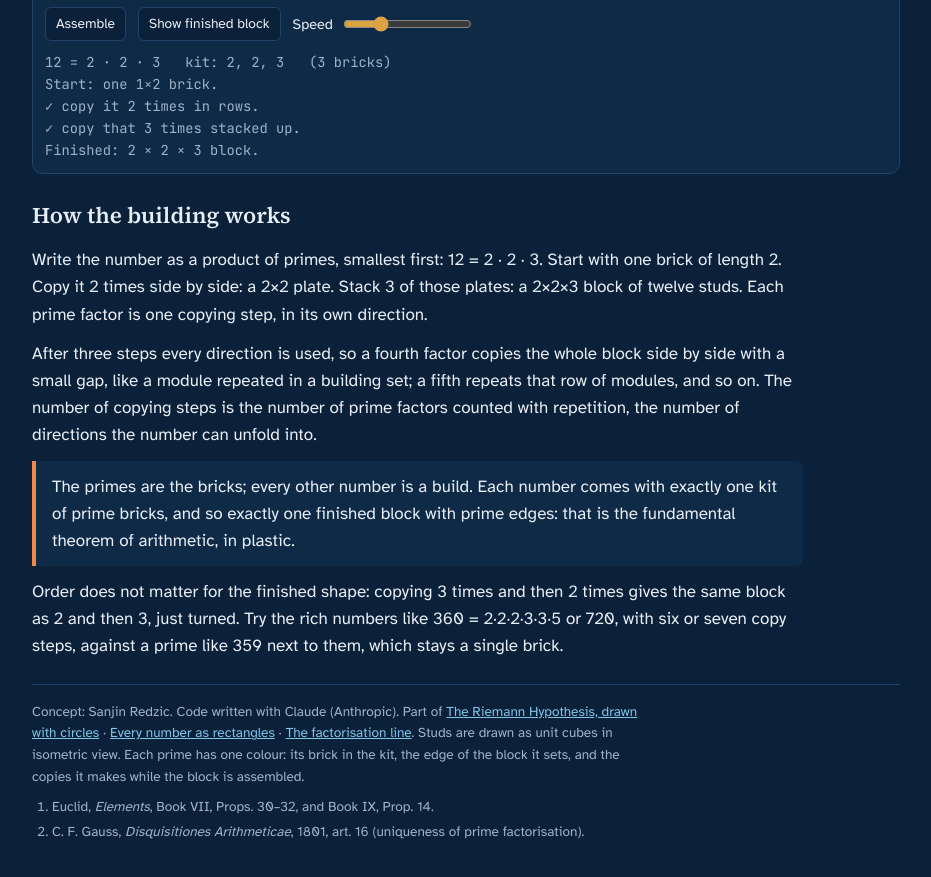
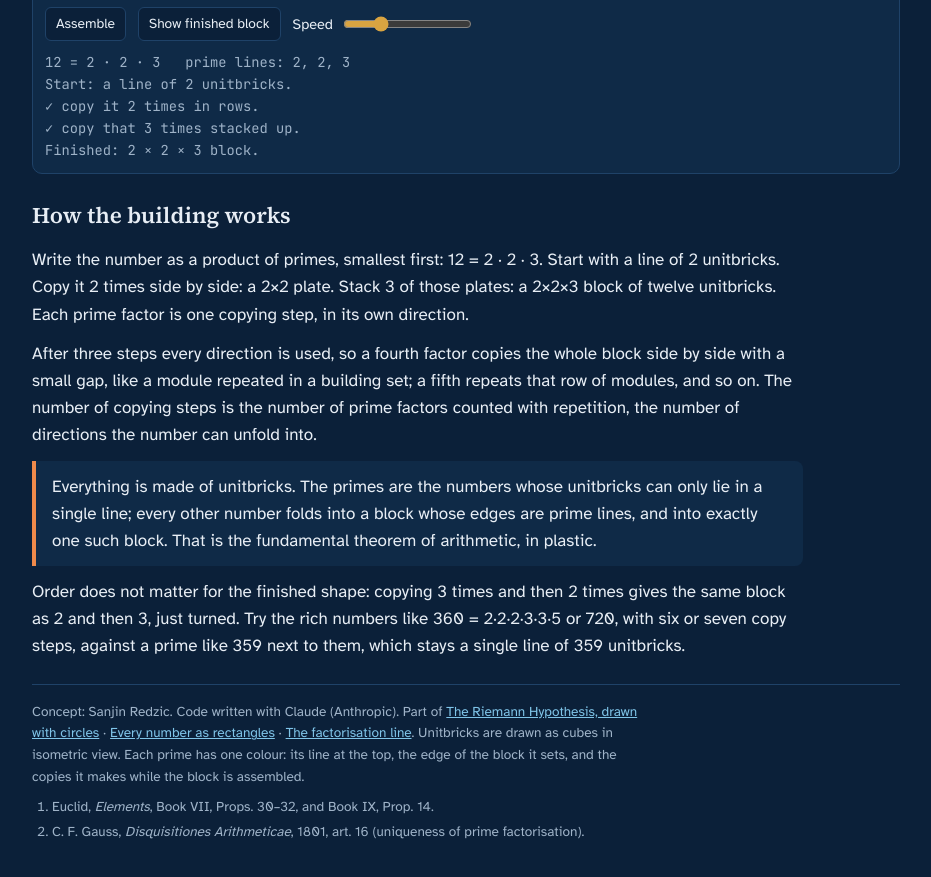
Before and after one commit to ninjas1337/Riemann-Hypothesis-Drawn-with-Circles, a plain HTML site: page bricks.html in a window 1280 px wide. Shown: the part 975-1852 px from the top of the page, without its empty margins (174-1105 px from the left). Drawn offline with Linux system fonts and the light colour scheme.

Commit message:
Bricks page: unitbricks, primes as single lines
Everything is made of unitbricks; a prime can only lie as one single
line of them, every other number folds into a block with prime edges.

Co-Authored-By: Claude Opus 5.5 <noreply@anthropic.com>
Claude-Session: https://claude.ai/code/session_01Q5QdYrwKMfrJVhx4Wiyqfc

```diff
--- a/bricks.html
+++ b/bricks.html
@@ -3,10 +3,10 @@
 <head>
 <meta charset="utf-8">
 <meta name="viewport" content="width=device-width, initial-scale=1">
-<title>Numbers Built from Bricks</title>
-<meta name="description" content="Every number assembled from toy bricks: a prime is a single 1×p brick, a composite is built by copying, one copy step per prime factor. 12 = a 1×2 brick, copied into a 2×2 plate, stacked into a 2×2×3 block.">
-<meta property="og:title" content="Numbers Built from Bricks">
-<meta property="og:description" content="Primes are single bricks; every other number is assembled by copying.">
+<title>Numbers Built from Unitbricks</title>
+<meta name="description" content="Every number is made of unitbricks. A prime can only lie as one single line of them; every other number folds into a block whose edges are prime lines. 12 is a 2×2×3 block of twelve unitbricks.">
+<meta property="og:title" content="Numbers Built from Unitbricks">
+<meta property="og:description" content="Primes are single lines of unitbricks; every other number folds into a block with prime edges.">
 <meta property="og:image" content="https://ninjas1337.github.io/Riemann-Hypothesis-Drawn-with-Circles/preview.png">
 <meta name="author" content="Sanjin Redzic">
 <link rel="preconnect" href="https://fonts.googleapis.com">
@@ -54,8 +54,8 @@ a{color:var(--line)}
 <main>
 <div>
   <a class="back" href="line.html">← The factorisation line</a>
-  <h1>Numbers built from bricks, <em>primes as single bricks</em></h1>
-  <p class="lede">The primes are the bricks themselves. The box contains only prime bricks, 2, 3, 5, 7, 11, …, and every other number is something you build from them: each prime brick sets one edge of the finished block. 12 is built from the kit 2, 2, 3. Every number has exactly one kit, and a prime is a kit with a single brick in it.</p>
+  <h1>Numbers built from unitbricks, <em>primes as single lines</em></h1>
+  <p class="lede">Every number is made of unitbricks, the single 1-blocks. A prime is a number whose unitbricks can only lie in one single line: there is no way to fold them into a rectangle. Every other number folds into a block, and the edges of that block are prime lines. 12 folds into a 2 × 2 × 3 block of twelve unitbricks, with edges 2, 2 and 3. Every number has exactly one such set of prime edges.</p>
 </div>
 
 <section>
@@ -68,7 +68,7 @@ a{color:var(--line)}
       <button id="nextC" type="button">Next composite</button>
       <button id="rich" type="button">Rich number</button>
     </div>
-    <canvas id="cv" role="img" aria-label="The chosen number assembled from bricks in three dimensions"></canvas>
+    <canvas id="cv" role="img" aria-label="The chosen number assembled from unitbricks in three dimensions"></canvas>
     <div class="row">
       <button id="play" class="on" type="button">Assemble</button>
       <button id="whole" type="button">Show finished block</button>
@@ -80,14 +80,14 @@ a{color:var(--line)}
 
 <section>
   <h2>How the building works</h2>
-  <p>Write the number as a product of primes, smallest first: 12 = 2 · 2 · 3. Start with one brick of length 2. Copy it 2 times side by side: a 2×2 plate. Stack 3 of those plates: a 2×2×3 block of twelve studs. Each prime factor is one copying step, in its own direction.</p>
+  <p>Write the number as a product of primes, smallest first: 12 = 2 · 2 · 3. Start with a line of 2 unitbricks. Copy it 2 times side by side: a 2×2 plate. Stack 3 of those plates: a 2×2×3 block of twelve unitbricks. Each prime factor is one copying step, in its own direction.</p>
   <p>After three steps every direction is used, so a fourth factor copies the whole block side by side with a small gap, like a module repeated in a building set; a fifth repeats that row of modules, and so on. The number of copying steps is the number of prime factors counted with repetition, the number of directions the number can unfold into.</p>
-  <div class="callout"><p>The primes are the bricks; every other number is a build. Each number comes with exactly one kit of prime bricks, and so exactly one finished block with prime edges: that is the fundamental theorem of arithmetic, in plastic.</p></div>
-  <p>Order does not matter for the finished shape: copying 3 times and then 2 times gives the same block as 2 and then 3, just turned. Try the rich numbers like 360 = 2·2·2·3·3·5 or 720, with six or seven copy steps, against a prime like 359 next to them, which stays a single brick.</p>
+  <div class="callout"><p>Everything is made of unitbricks. The primes are the numbers whose unitbricks can only lie in a single line; every other number folds into a block whose edges are prime lines, and into exactly one such block. That is the fundamental theorem of arithmetic, in plastic.</p></div>
+  <p>Order does not matter for the finished shape: copying 3 times and then 2 times gives the same block as 2 and then 3, just turned. Try the rich numbers like 360 = 2·2·2·3·3·5 or 720, with six or seven copy steps, against a prime like 359 next to them, which stays a single line of 359 unitbricks.</p>
 </section>
 
 <footer>
-  <p>Concept: Sanjin Redzic. Code written with Claude (Anthropic). Part of <a href="index.html">The Riemann Hypothesis, drawn with circles</a> · <a href="factors.html">Every number as rectangles</a> · <a href="line.html">The factorisation line</a>. Studs are drawn as unit cubes in isometric view. Each prime has one colour: its brick in the kit, the edge of the block it sets, and the copies it makes while the block is assembled.</p>
+  <p>Concept: Sanjin Redzic. Code written with Claude (Anthropic). Part of <a href="index.html">The Riemann Hypothesis, drawn with circles</a> · <a href="factors.html">Every number as rectangles</a> · <a href="line.html">The factorisation line</a>. Unitbricks are drawn as cubes in isometric view. Each prime has one colour: its line at the top, the edge of the block it sets, and the copies it makes while the block is assembled.</p>
   <ol>
     <li>Euclid, <i>Elements</i>, Book VII, Props. 30–32, and Book IX, Prop. 14.</li>
     <li>C. F. Gauss, <i>Disquisitiones Arithmeticae</i>, 1801, art. 16 (uniqueness of prime factorisation).</li>
@@ -178,14 +178,14 @@ function draw(){
     else { A=[Ex[0]+off,-off,0]; B=[Ex[0]+off,-off,Ex[2]]; al="left"; dx=10*d; dy=0; }
     m=line(A,B,c,2*d); lab("×"+F[k],m[0]+dx,m[1]+dy,c,al);
   }
-  g.fillStyle="#9fb3c8"; g.font=(12*d)+"px "+MONO; g.fillText(cs.length+" studs",10*d,H-10*d);
+  g.fillStyle="#9fb3c8"; g.font=(12*d)+"px "+MONO; g.fillText(cs.length+" unitbricks",10*d,H-10*d);
   drawKit(g,W,d,kMax,finished);
   describe(kMax,tMax);
 }
 function primeIndex(p){let c=0;for(let q=2;q<p;q++) if(isPrime(q)) c++;return c;}
 function drawKit(g,W,d,kMax,finished){ // the prime bricks this number is built from, as loose pieces; the one in use is ringed
   const u=13*d; let x=10*d, y=14*d;
-  g.font=(11*d)+"px "+MONO; g.fillStyle="#9fb3c8"; g.fillText("kit:",x,y+0.75*u); x+=34*d;
+  g.font=(11*d)+"px "+MONO; g.fillStyle="#9fb3c8"; g.fillText("prime lines:",x,y+0.75*u); x+=92*d;
   F.forEach((p,k)=>{
     const len=Math.min(p,14), w=len*u, col=PAL[primeIndex(p)%PAL.length];
     if(x+w>W-10*d){ x=44*d; y+=2.4*u; }
@@ -199,9 +199,9 @@ function drawKit(g,W,d,kMax,finished){ // the prime bricks this number is built
 const AX=["side by side","in rows","stacked up"];
 function describe(kMax,tMax){
   const K=F.length;
-  if(K===1){ $("read").textContent=N+" is prime: it is a brick itself, a single 1×"+N+". It cannot be built from other bricks."; return; }
-  const lines=[N+" = "+F.join(" · ")+"   kit: "+F.join(", ")+"   ("+K+" bricks)"];
-  lines.push("Start: one 1×"+F[0]+" brick.");
+  if(K===1){ $("read").textContent=N+" is prime: its "+N+" unitbricks can only lie in one single line. They cannot be folded into a rectangle."; return; }
+  const lines=[N+" = "+F.join(" · ")+"   prime lines: "+F.join(", ")];
+  lines.push("Start: a line of "+F[0]+" unitbricks.");
   for(let k=1;k<K;k++){
     const lvl=Math.floor(k/3), what=k<3?(k===1?"copy it":"copy that"):"copy the whole "+(lvl===1?"block":"group");
     const st=(k<kMax||(k===kMax&&tMax===F[k]))?"✓":(k===kMax?"…":" ");
```
Also changed, not shown: line.html (+1 -1 lines), 1 other file.
